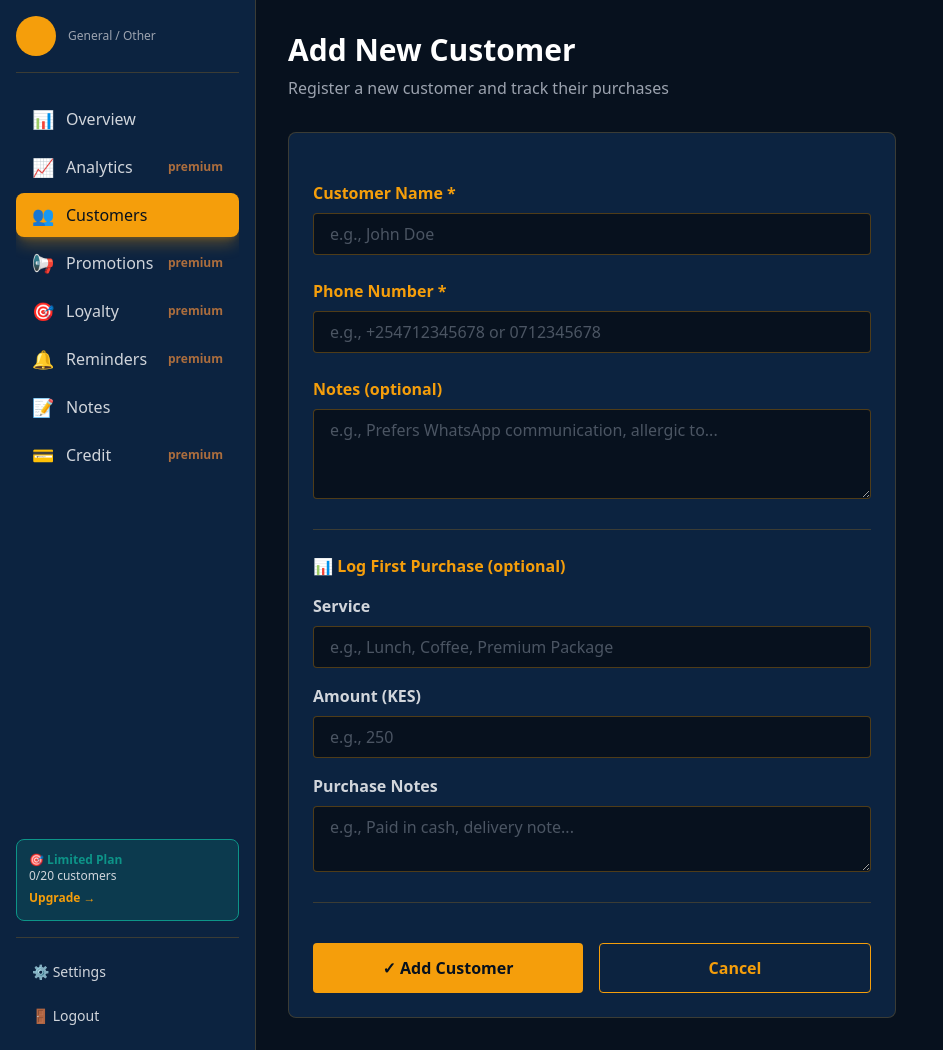
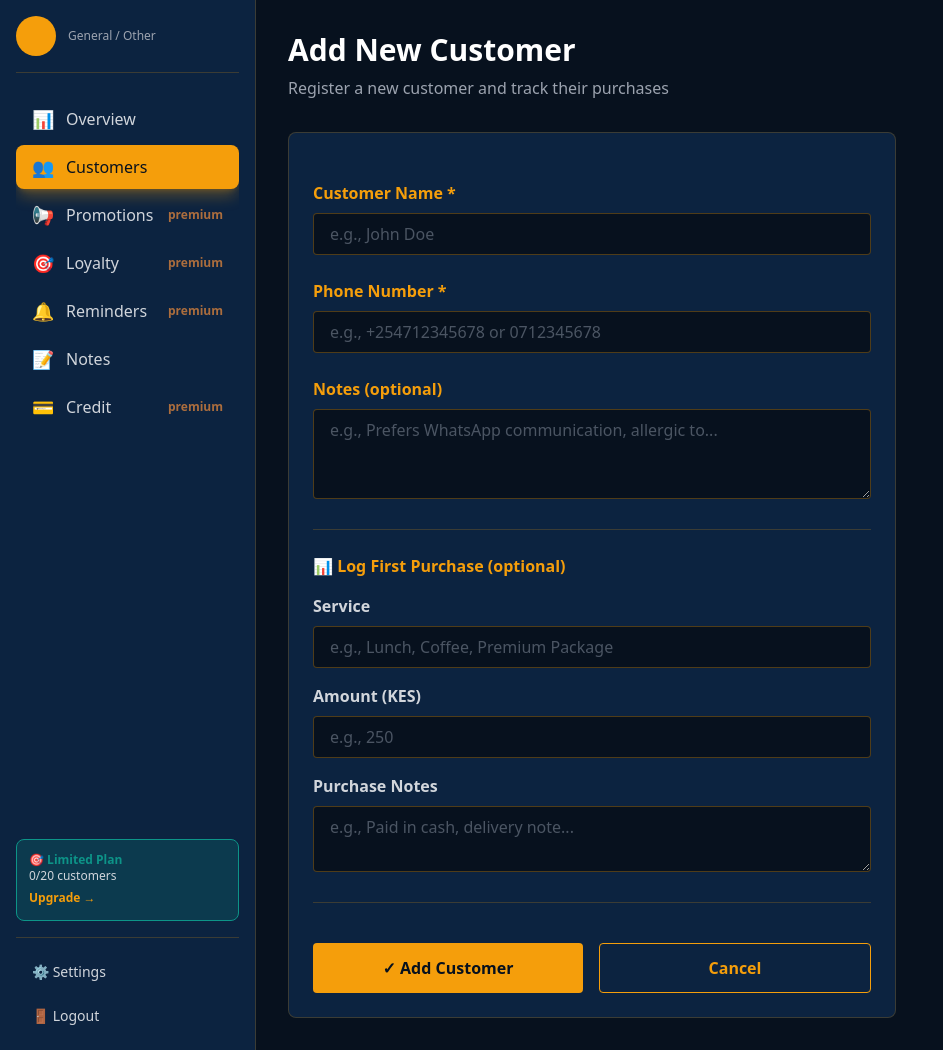
Before and after one commit to jira54/campo, a Django app: page /customers/add/ in a window 1280 px wide. Shown: the whole page, without its empty margins (0-943 px from the left). Run offline with Django 5.2, Linux system fonts and the light colour scheme; the visitor is signed in with stand-in values (Sample User, id 1); data that the repository does not hold is empty; some libraries are stand-ins or nearby versions.

Commit message:
Revert "Add Analytics to sidebar navigation"
This reverts commit 72b434fe642f79332fa8f4c9b76776ed881d6d5a.

```diff
--- a/templates/partials/sidebar.html
+++ b/templates/partials/sidebar.html
@@ -41,14 +41,6 @@
         <a href="{% url 'vendors:dashboard' %}" class="flex items-center gap-3 px-4 py-2 rounded-lg {% if page == 'overview' %}bg-gold text-deep shadow-lg shadow-gold/30{% else %}text-gray-300 hover:bg-gradient-to-r hover:from-blue-800 hover:to-blue-700 hover:text-gray-100 hover:scale-105 hover:shadow-lg hover:shadow-gray-20{% endif %} transition-all duration-300 ease-out">
             <span class="text-lg">📊</span>
             <span>Overview</span>
-        </a>
-
-        <a href="{% url 'analytics:analytics' %}" class="flex items-center gap-3 px-4 py-2 rounded-lg {% if page == 'analytics' %}bg-gold text-deep shadow-lg shadow-gold/30{% else %}text-gray-300 hover:bg-gradient-to-r hover:from-blue-800 hover:to-blue-700 hover:text-gray-100 hover:scale-105 hover:shadow-lg hover:shadow-gray-20{% endif %} transition-all duration-300 ease-out">
-            <span class="text-lg">📈</span>
-            <span>Analytics</span>
-            {% if not user.is_premium %}
-                <span class="text-xs text-orange-400 font-bold ml-auto animate-pulse">premium</span>
-            {% endif %}
         </a>
 
         <a href="{% url 'customers:customer_list' %}" class="flex items-center gap-3 px-4 py-2 rounded-lg {% if page == 'customers' %}bg-gold text-deep shadow-lg shadow-gold/30{% else %}text-gray-300 hover:bg-gradient-to-r hover:from-blue-800 hover:to-blue-700 hover:text-gray-100 hover:scale-105 hover:shadow-lg hover:shadow-gray-20{% endif %} transition-all duration-300 ease-out">
```
